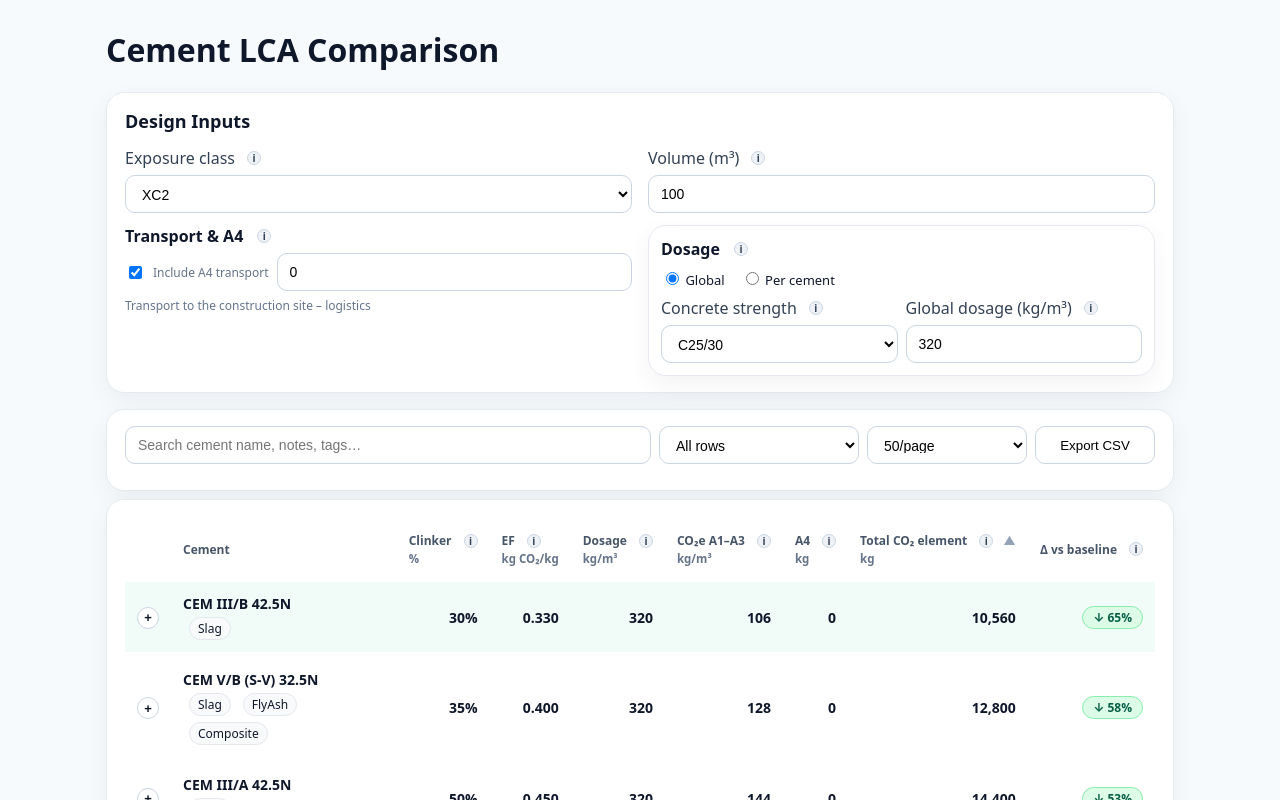
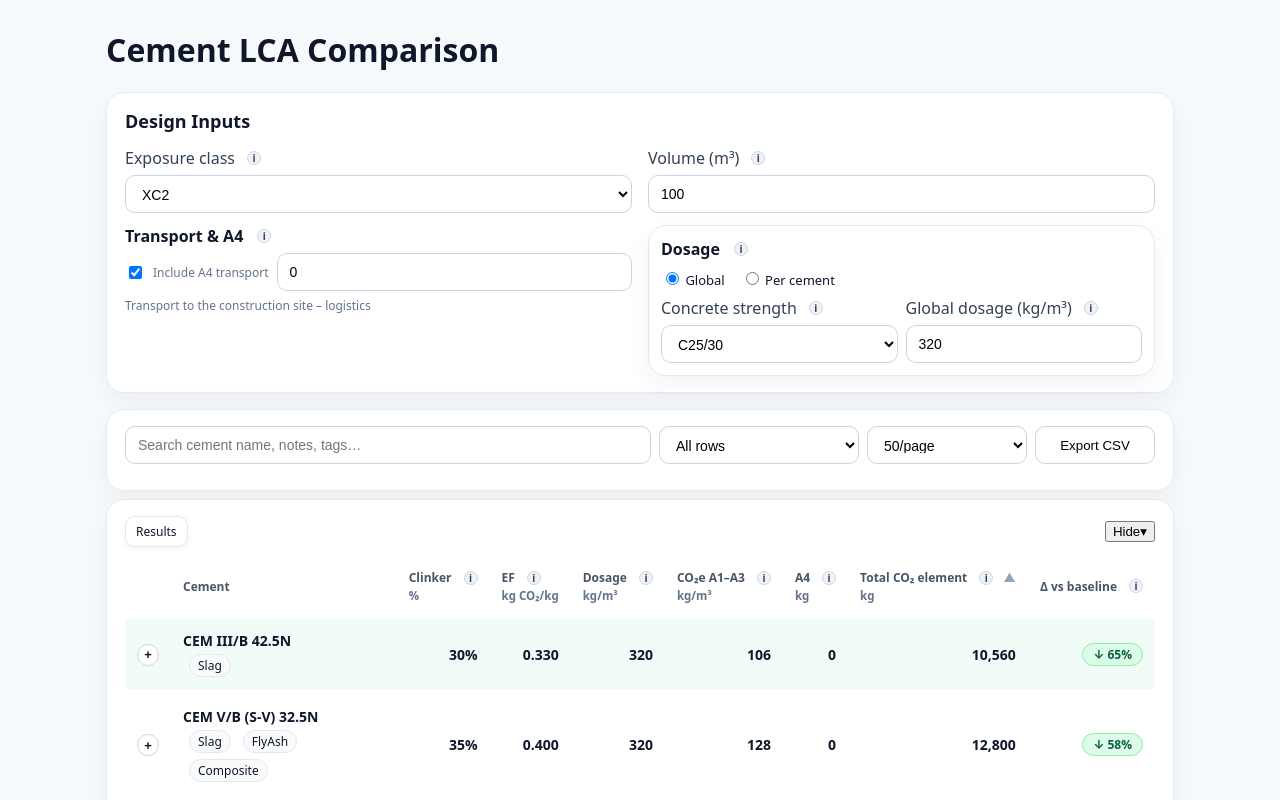
Before and after one commit to MarioSorgente/cement-lca, a Next.js app: page / in a window 1280 px wide. Shown: the top 800 px of the page. Built offline with nearby package versions, Linux system fonts and the light colour scheme.

Commit message:
Update ResultsTable.tsx

```diff
--- a/components/ResultsTable.tsx
+++ b/components/ResultsTable.tsx
@@ -1,4 +1,4 @@
-import React, { useMemo } from 'react'
+import React, { useMemo, useState } from 'react'
 import { InputsState, ResultRow } from '../lib/types'
 import { formatNumber } from '../lib/calc'
 import Tooltip from './Tooltip'
@@ -96,6 +96,8 @@ export default function ResultsTable(props: Props) {
     comparedIds, onToggleCompare,
   } = props
 
+  const [collapsed, setCollapsed] = useState(false)
+
   const headerHelp = {
     clinker:   'Clinker fraction; lower tends to reduce GWP.',
     ef:        'Embodied carbon of binder A1–A3 (kg CO₂ per kg).',
@@ -138,9 +140,26 @@ export default function ResultsTable(props: Props) {
         </div>
       </div>
 
-      {/* Table */}
+      {/* Table card with collapse control */}
       <div className="card">
-        <div className="table-scroll">
+        <div className="card-head" style={{ marginBottom: 6 }}>
+          <div className="app-chip">Results</div>
+          <button
+            type="button"
+            className="collapse-btn"
+            onClick={() => setCollapsed(v => !v)}
+            aria-expanded={!collapsed}
+            aria-controls="results-table"
+            title={collapsed ? 'Show table' : 'Hide table'}
+          >
+            <span className="collapse-text">{collapsed ? 'Show' : 'Hide'}</span>
+            <span className={`chev ${collapsed ? '' : 'open'}`} aria-hidden>▾</span>
+          </button>
+        </div>
+
+        {!collapsed && (
+          <>
+            <div id="results-table" className="table-scroll">
               <table className="table">
                 <thead>
                   <tr>
@@ -221,7 +240,7 @@ export default function ResultsTable(props: Props) {
                           )}
                         </td>
 
-                    {/* NUMERIC COLUMNS — RIGHT ALIGNED to match headers */}
+                        {/* NUMERIC COLUMNS — RIGHT ALIGNED */}
                         <td className="num-strong" style={{ whiteSpace:'nowrap', textAlign:'right' }}>
                           {Math.round(r.cement.clinker_fraction * 100)}%
                         </td>
@@ -261,6 +280,8 @@ export default function ResultsTable(props: Props) {
                 <button className="button" onClick={() => onPageSize(pageSize + 25)}>+25</button>
               </div>
             </div>
+          </>
+        )}
       </div>
     </>
   )
```
Lines whose indentation alone changed are shown as unchanged.
